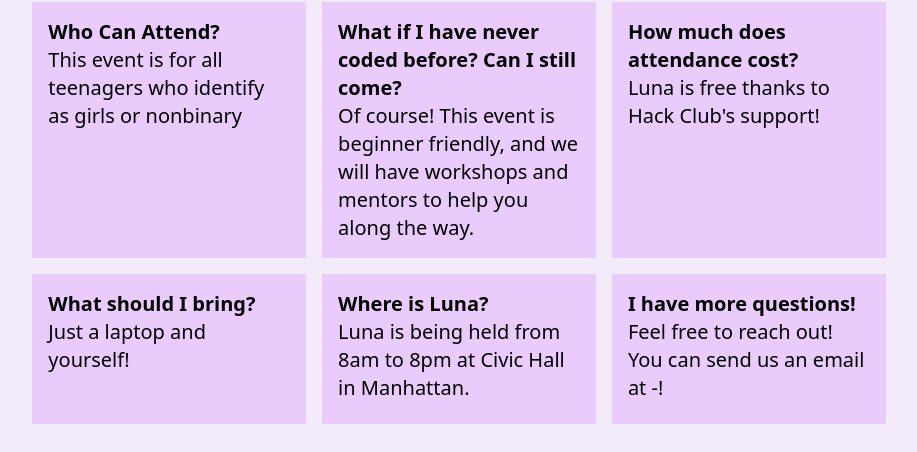
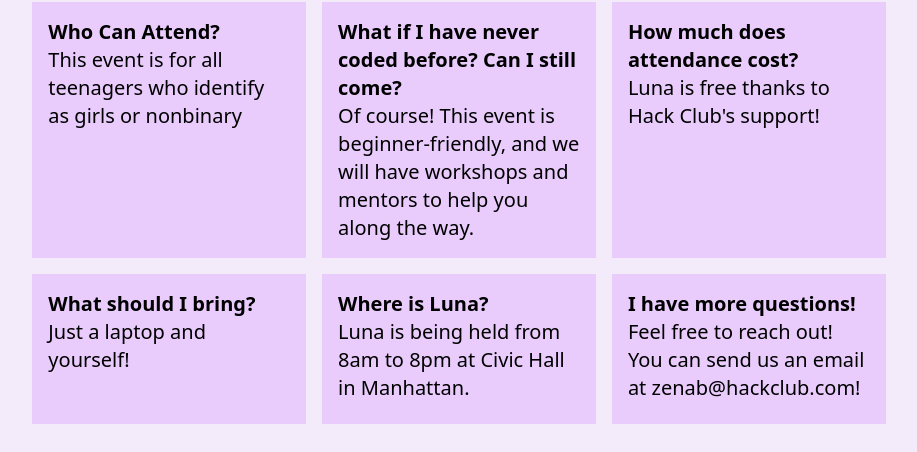
Before and after one commit to svasudevan-coder/Luna-DOS, a React (Vite) app: page / in a window 1280 px wide. Shown: the part 2130-2582 px from the top of the page, without its empty margins (181-1098 px from the left). Built offline with nearby package versions, Linux system fonts and the light colour scheme.

Commit message:
Update Faq.jsx
add Zenab's email

```diff
--- a/src/components/Faq.jsx
+++ b/src/components/Faq.jsx
@@ -20,11 +20,11 @@
 
       <div className='grid grid-cols-1 sm:grid-cols-2 lg:grid-cols-3 gap-4 h-full'>
   <Question question="Who Can Attend?" answer="This event is for all teenagers who identify as girls or nonbinary" />
-  <Question question="What if I have never coded before? Can I still come?" answer="Of course! This event is beginner friendly, and we will have workshops and mentors to help you along the way." />
+  <Question question="What if I have never coded before? Can I still come?" answer="Of course! This event is beginner-friendly, and we will have workshops and mentors to help you along the way." />
   <Question question="How much does attendance cost?" answer="Luna is free thanks to Hack Club's support!" />
   <Question question="What should I bring?" answer="Just a laptop and yourself!" />
   <Question question="Where is Luna?" answer="Luna is being held from 8am to 8pm at Civic Hall in Manhattan." />
-  <Question question="I have more questions!" answer="Feel free to reach out! You can send us an email at -!" />
+  <Question question="I have more questions!" answer="Feel free to reach out! You can send us an email at zenab@hackclub.com!" />
 </div>
 
     </div>
```
